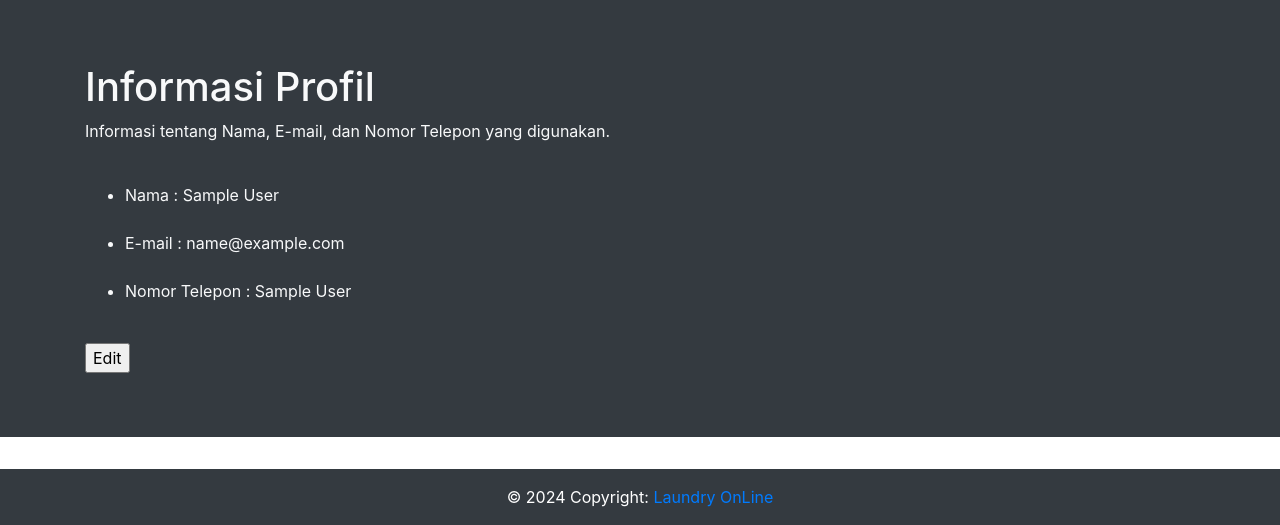
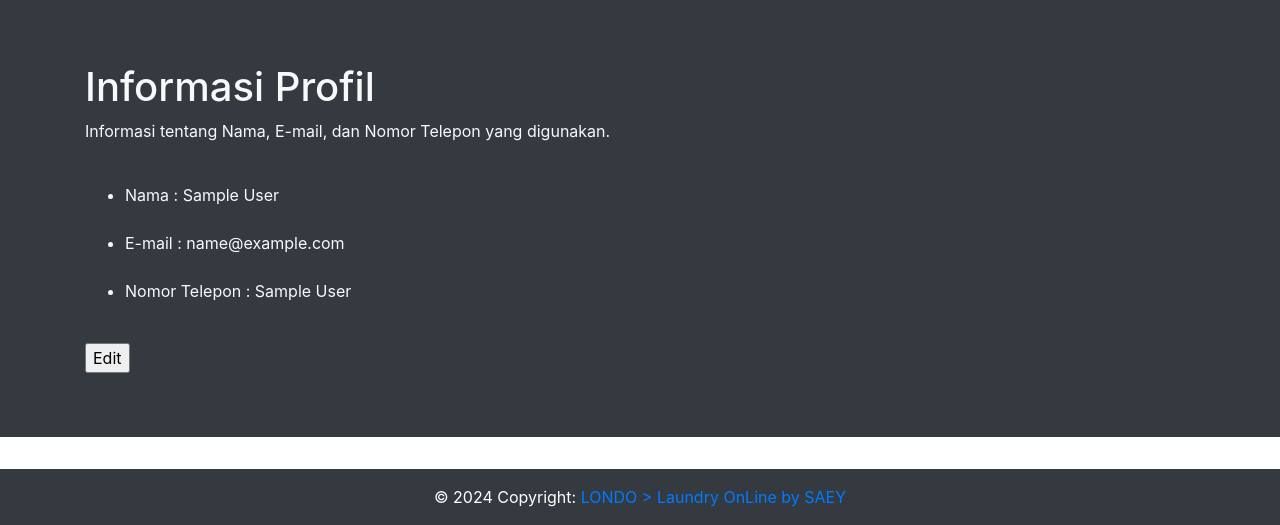
Before and after one commit to erixngrh26/LAUNDRYBLMFINAL, a PHP site: page /dashboard.php in a window 1280 px wide. Shown: the part 795-1320 px from the top of the page. Run offline with PHP 8.4, Linux system fonts and the light colour scheme; the visitor is signed in with stand-in values (Sample User, id 1); data that the repository does not hold is empty; some libraries are stand-ins or nearby versions.

Commit message:
Update dashboard.php

```diff
--- a/dashboard.php
+++ b/dashboard.php
@@ -223,11 +223,11 @@ $edit_form = false;
 </div>
 
 <!-- Footer -->
-<footer class="page-footer font-small blue">
-  <div class="footer-copyright text-center py-3 bg-dark text-white">© 2024 Copyright:
-    <a href="https://sae.com/"> Laundry OnLine</a>
-  </div>
-</footer>
+        <footer class="page-footer font-small blue">
+            <div class="footer-copyright text-center py-3 bg-dark text-white">© 2024 Copyright:
+                <a href="https://sae.com/"> LONDO > Laundry OnLine by SAEY</a>
+            </div>
+        </footer>
 
 </div>
 </div>
```
